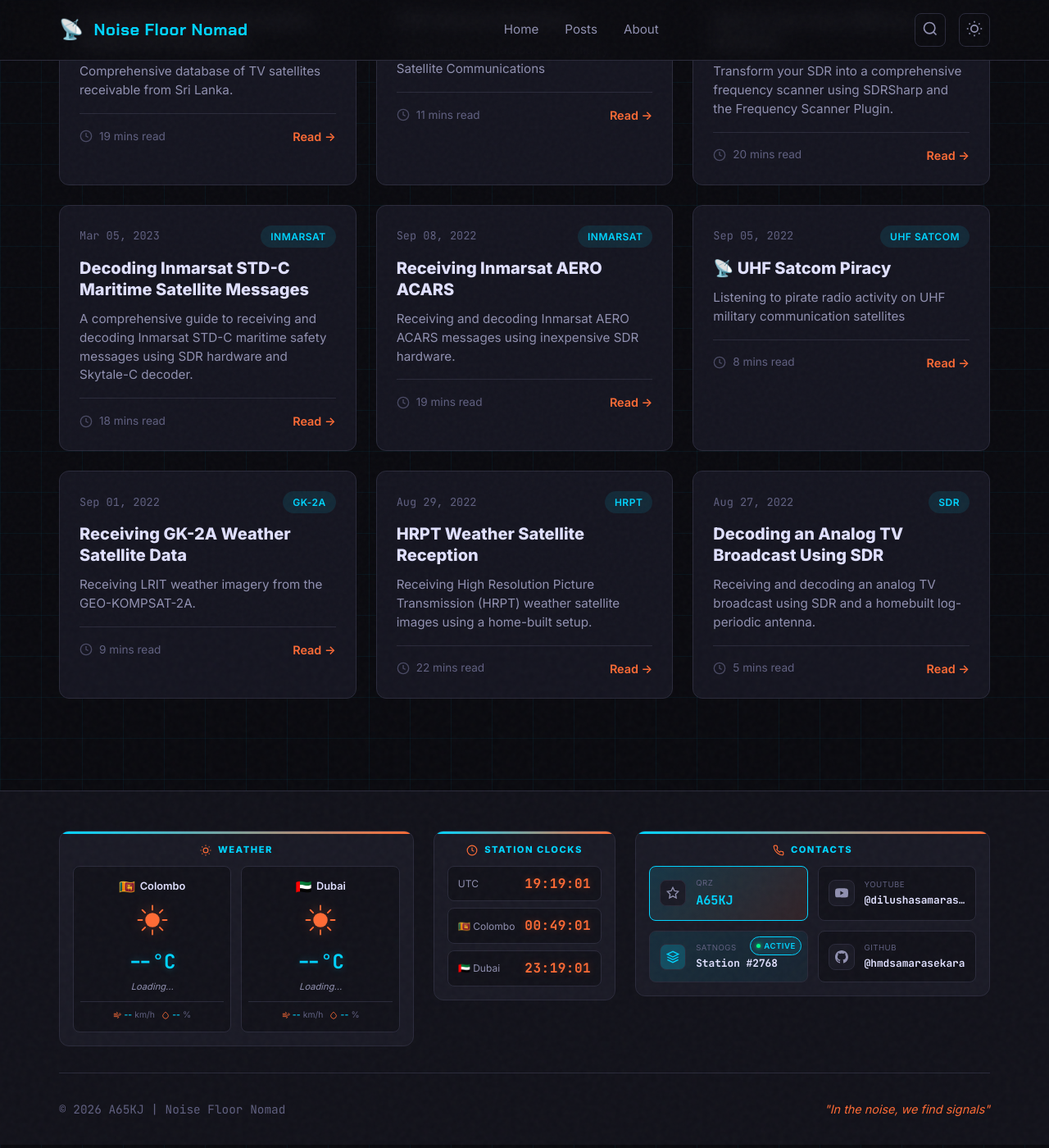
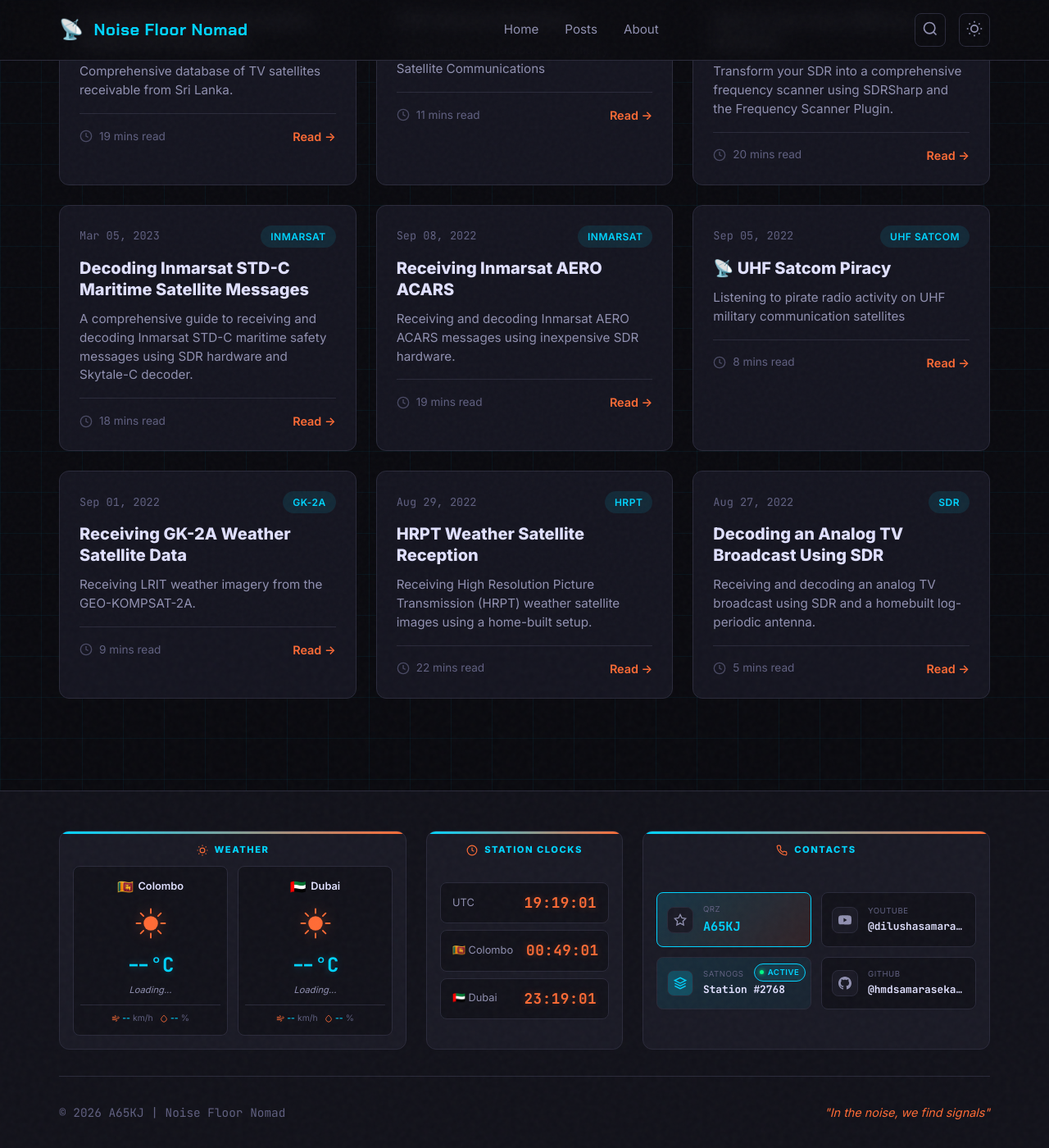
Before and after one commit to hmdsamarasekara/hmdsamarasekara.github.io, a Jekyll site: the page built from index.md, in a window 1280 px wide and 1400 px high, scrolled down 1218 px. Shown: the whole window at 82% size. Built offline with Jekyll 4.4.1, drawn with Linux system fonts in a browser that asks for light colours.

Commit message:
Update main.scss

```diff
--- a/assets/css/main.scss
+++ b/assets/css/main.scss
@@ -1091,13 +1091,13 @@ a {
 // 3-COLUMN FOOTER - Weather | Clocks | Contacts
 // ============================================
 
-// 3-Column Grid Layout - Adjusted column widths
+// 3-Column Grid Layout - Equal height sections
 .footer-content {
   display: grid;
   grid-template-columns: 1fr auto 1fr;
   gap: 1.5rem;
   margin-bottom: 2rem;
-  align-items: start;
+  align-items: stretch; // Makes all sections same height
 
   @media (max-width: 968px) {
     grid-template-columns: 1fr;
@@ -1105,7 +1105,7 @@ a {
   }
 }
 
-// Section Base Styles
+// Section Base Styles - Equal height
 .footer-section {
   background: var(--bg-tertiary);
   border: 1px solid var(--border-color);
@@ -1114,6 +1114,9 @@ a {
   position: relative;
   overflow: hidden;
   min-width: 0;
+  display: flex;
+  flex-direction: column;
+  height: 100%; // Ensures full height
 
   &::before {
     content: '';
@@ -1139,17 +1142,25 @@ a {
   margin-bottom: 0.75rem;
   font-weight: 700;
   text-align: center;
+  flex-shrink: 0;
 
   svg {
     color: var(--accent-orange);
   }
 }
 
-// Weather Section - unchanged as it was perfect
-.weather-cards {
-  display: grid;
-  grid-template-columns: 1fr 1fr;
-  gap: 0.75rem;
+// Weather Section - fills available height
+.footer-weather-section {
+  .weather-cards {
+    display: grid;
+    grid-template-columns: 1fr 1fr;
+    gap: 0.75rem;
+    flex: 1;
+
+    @media (max-width: 480px) {
+      grid-template-columns: 1fr;
+    }
+  }
 }
 
 .weather-card {
@@ -1159,6 +1170,9 @@ a {
   padding: 0.75rem 0.5rem;
   text-align: center;
   transition: all 0.3s ease;
+  display: flex;
+  flex-direction: column;
+  justify-content: center;
 
   &:hover {
     transform: translateY(-3px);
@@ -1240,25 +1254,27 @@ a {
   }
 }
 
-// Clocks Section - Compact width
+// Clocks Section - Compact, no date, fills height
 .footer-clocks-section {
   width: fit-content;
-  min-width: 220px;
-  max-width: 260px;
+  min-width: 200px;
+  max-width: 240px;
 }
 
 .clock-list {
   display: flex;
   flex-direction: column;
   gap: 0.5rem;
+  flex: 1;
+  justify-content: center;
 }
 
 .clock-row {
   display: flex;
   align-items: center;
   justify-content: space-between;
-  gap: 0.75rem;
-  padding: 0.5rem 0.75rem;
+  gap: 1rem;
+  padding: 0.625rem 0.875rem;
   background: var(--bg-secondary);
   border: 1px solid var(--border-color);
   border-radius: 0.5rem;
@@ -1271,7 +1287,7 @@ a {
   }
 
   .clock-name {
-    font-size: 0.75rem;
+    font-size: 0.8rem;
     color: var(--text-secondary);
     font-weight: 500;
     flex-shrink: 0;
@@ -1279,25 +1295,16 @@ a {
 
   .clock-time {
     font-family: var(--font-mono);
-    font-size: 1rem;
+    font-size: 1.1rem;
     font-weight: 700;
     color: var(--accent-orange);
     text-shadow: 0 0 8px rgba(255, 107, 53, 0.3);
     letter-spacing: 0.5px;
     flex-shrink: 0;
   }
-
-  .clock-date {
-    font-size: 0.65rem;
-    color: var(--text-muted);
-    font-family: var(--font-mono);
-    text-transform: uppercase;
-    letter-spacing: 0.5px;
-    flex-shrink: 0;
-  }
-}
-
-// Contact Section - Wider to show all details
+}
+
+// Contact Section - fills height
 .footer-contact-section {
   min-width: 280px;
 }
@@ -1306,6 +1313,8 @@ a {
   display: grid;
   grid-template-columns: 1fr 1fr;
   gap: 0.75rem;
+  flex: 1;
+  align-content: center;
 }
 
 .contact-card {
@@ -1527,12 +1536,6 @@ a {
     grid-template-columns: 1fr;
   }
 
-  .clock-row {
-    .clock-date {
-      display: none;
-    }
-  }
-
   .contact-card.satnogs .satnogs-status {
     position: static;
     margin-left: auto;
```
